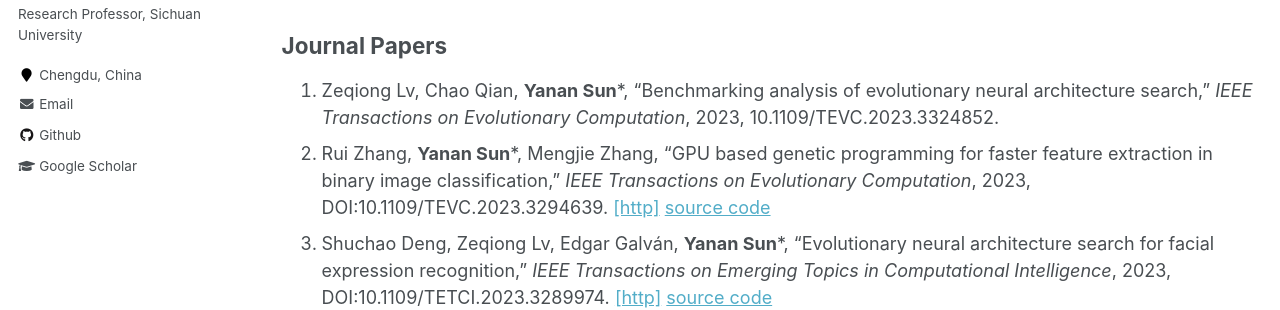
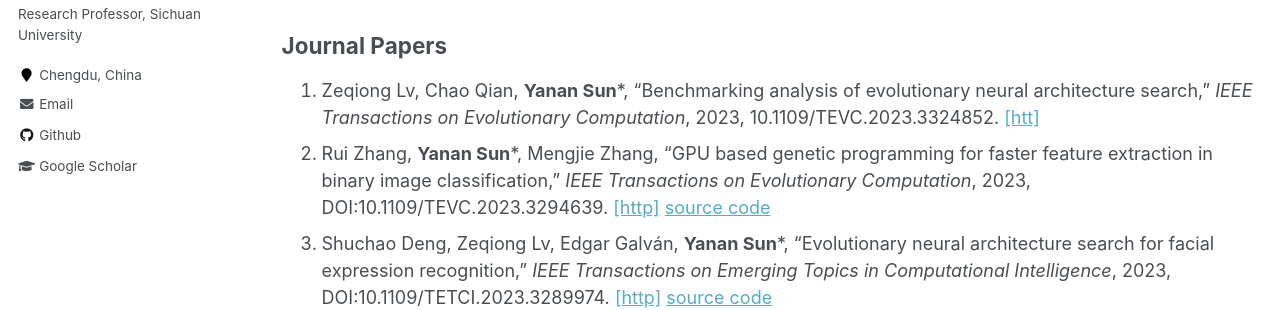
Before and after one commit to yn-sun/yn-sun.github.io, a Jekyll site: the page built from _pages/publications.md, in a window 1280 px wide and 900 px high. Shown: the part 402-712 px from the top of the window. Built offline with Jekyll 4.4.1, drawn with Linux system fonts in a browser that asks for light colours; comment, search, counter and statistics services are not loaded.

Commit message:
Update publications.md

```diff
--- a/_pages/publications.md
+++ b/_pages/publications.md
@@ -11,7 +11,7 @@ author_profile: true
 
 ## Journal Papers
 
-1. Zeqiong Lv, Chao Qian, **Yanan Sun***, "Benchmarking analysis of evolutionary neural architecture search," <i>IEEE Transactions on Evolutionary Computation</i>, 2023, 10.1109/TEVC.2023.3324852.
+1. Zeqiong Lv, Chao Qian, **Yanan Sun***, "Benchmarking analysis of evolutionary neural architecture search," <i>IEEE Transactions on Evolutionary Computation</i>, 2023, 10.1109/TEVC.2023.3324852.  [[htt]](https://ieeexplore.ieee.org/document/10286149)
 2. Rui Zhang, **Yanan Sun***, Mengjie Zhang, "GPU based genetic programming for faster feature extraction in binary image classification," <i>IEEE Transactions on Evolutionary Computation</i>, 2023, DOI:10.1109/TEVC.2023.3294639. [[http]](https://ieeexplore.ieee.org/document/10180049)   [source code](https://github.com/RayZhhh/CupaGP)
 3. Shuchao Deng, Zeqiong Lv, Edgar Galván, **Yanan Sun***, "Evolutionary neural architecture search for facial expression recognition," <i>IEEE Transactions on Emerging Topics in Computational Intelligence</i>, 2023, DOI:10.1109/TETCI.2023.3289974. [[http]](https://ieeexplore.ieee.org/document/10177272)   [source code](https://github.com/Xiaojiuwo168/ENAS-FERNet)
 4. Junhao Huang, Bing Xue, **Yanan Sun***, Mengjie Zhang, Gary Yen, "Split-level evolutionary neural architecture search with elite weight inheritance," <i>IEEE Transactions on Neural Networks and Learning Systems</i>, 2023, DOI:10.1109/TNNLS.2023.3269816. [[http]](https://ieeexplore.ieee.org/document/10132401)  [source code](https://github.com/HuangJunh/SLE-NAS)
```
